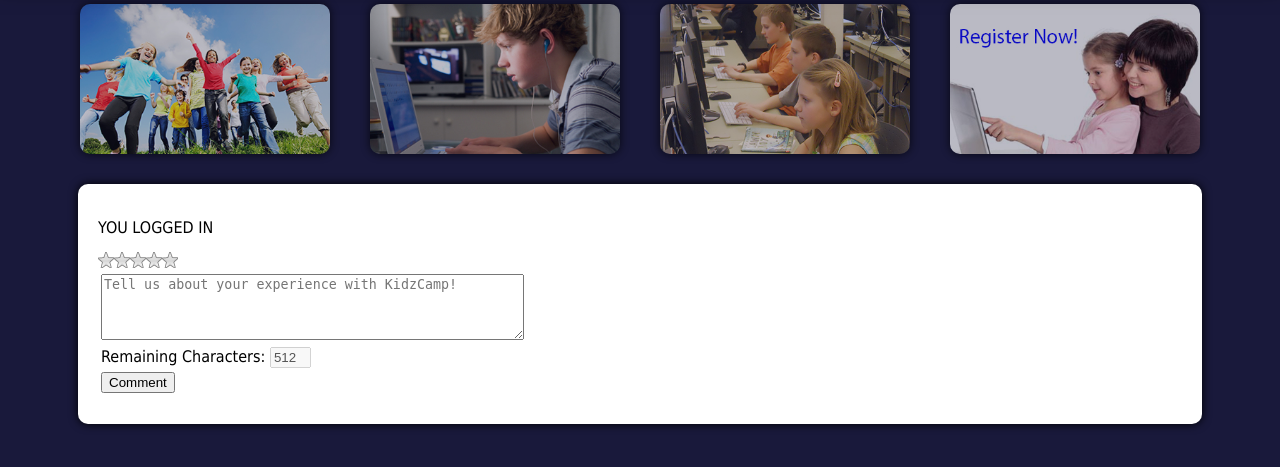
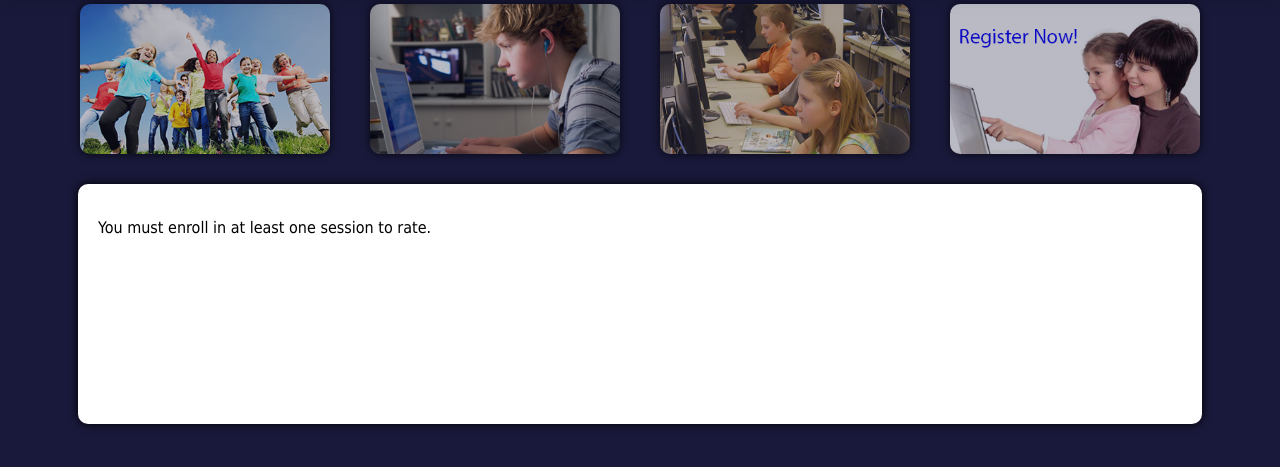
Before and after one commit to jordanbuschman/coen161_final, a PHP site: page /forum.php in a window 1280 px wide. Shown: the part 116-583 px from the top of the page. Run offline with PHP 8.4, Linux system fonts and the light colour scheme; the visitor is signed in with stand-in values (Sample User, id 1); some libraries are stand-ins or nearby versions.

Commit message:
Added submitForum.php

```diff
--- a/forum.php
+++ b/forum.php
@@ -12,8 +12,10 @@
 
 	<style>
   .rating {
+  	  width:140px;
       overflow: hidden;
       display: inline-block;
+      padding-bottom: 10px;
   }
   .rating-input {
       position: absolute;
@@ -28,6 +30,7 @@
       background: url('images/stars.gif') 0 0;
   }
 
+
 	.rating-star:hover,
 	.rating-star:hover ~ .rating-star,
 	.rating-input:checked ~ .rating-star{
@@ -37,7 +40,6 @@
 	.rating-input:checked ~ .rating-star {
       	background-position: 0 -32px;
   	}
-
 
 	</style>
 
@@ -73,6 +75,28 @@
  				var countfield = document.getElementById(field2);
  				countfield.value = maxlimit - field.value.length;
 			}
+
+			function submitComment(){
+
+				var rating = $('input[name="userRating"]:checked').val();
+				var comment = document.getElementById("userReview").value
+				if (comment.length == 0)
+					alert("Please enter a comment");
+
+				$.post( "submitForum.php", { numStars:rating, review:comment })
+					.done(function( data ) {
+			    		if( data == "T" ){
+			    			//Refresh the page
+			    			window.location = window.location.pathname;
+			    		}else {
+			    			alert( "Error" );
+			    		}
+			  		}).fail(function() {
+			    		alert( "AJAX FAILED" );
+			  		});
+			  	*/
+			}
+
 		</script>
 
 		<header>
@@ -152,30 +176,36 @@
 		</section>
 		<section class="centerpage">
 			<?php
-					if(isset($_SESSION['user'])) {
-						echo '<p> YOU LOGGED IN </p>';
+				if(!isset($_SESSION['user'])) {
+					echo '<p> Please log in to rate. </p>';
+				} else {
+					if( ! $_SESSION['user']->didEnroll ) {
+						echo '<p> You must enroll in at least one session to rate. </p>';
+					} else {
 				?>
 					<form action="javascript:submitComment();">
          				<span class="rating">
-									<input type="radio" class="rating-input"
-        								id="rating-input-1-5" name="rating-input-1">
-        							<label for="rating-input-1-5" class="rating-star"></label>
-        							<input type="radio" class="rating-input"
-        								id="rating-input-1-4" name="rating-input-1">
-        							<label for="rating-input-1-4" class="rating-star"></label>
-        							<input type="radio" class="rating-input"
-        								id="rating-input-1-3" name="rating-input-1">
-        							<label for="rating-input-1-3" class="rating-star"></label>
-        							<input type="radio" class="rating-input"
-        								id="rating-input-1-2" name="rating-input-1">
-        							<label for="rating-input-1-2" class="rating-star"></label>
-            						<input type="radio" class="rating-input"
-        								id="rating-input-1-1" name="rating-input-1">
-        							<label for="rating-input-1-1" class="rating-star"></label>
+         					Rating:
+							<input type="radio" value="5" class="rating-input"
+        						id="userRating-5" name="userRating">
+        					<label for="userRating-5" class="rating-star"></label>
+        					<input type="radio" value="4" class="rating-input"
+        						id="userRating-4" name="userRating">
+        					<label for="userRating-4" class="rating-star"></label>
+        					<input type="radio" value="3" class="rating-input"
+        						id="userRating-3" name="userRating">
+        					<label for="userRating-3" class="rating-star"></label>
+        					<input type="radio" value="2" class="rating-input"
+        						id="userRating-2" name="userRating">
+        					<label for="userRating-2" class="rating-star"></label>
+            				<input type="radio" value="1" class="rating-input"
+        						id="userRating-1" name="userRating">
+        					<label for="userRating-1" class="rating-star"></label>
+
 						</span>
          				<table>
         					<tr><td colspan="5">
-        								<textarea maxlength="512" rows="4" cols="50"
+        						<textarea id="userReview" maxlength="512" rows="4" cols="50"
         						placeholder="Tell us about your experience with KidzCamp!"
         						onkeyup="textCounter(this,'counter',512);" ></textarea></td>
         					</tr>
@@ -188,10 +218,7 @@
         			</form>
 				<?php
 				}
-					else {
-						echo '<p> Please Log In to submit </p>';
-					}
-				?>
+			} ?>
 		</section>
 	</body>
 </html>
--- a/init.sql
+++ b/init.sql
@@ -47,9 +47,9 @@ CREATE TABLE cart (
 
 CREATE TABLE forum (
 	id INT NOT NULL AUTO_INCREMENT,
-	username VARCHAR(16) NOT NULL,
+	userId VARCHAR(16) NOT NULL,
 	rating INT NOT NULL,
-	review varchar(512) NOT NULL,
+	review VARCHAR(512) NOT NULL,
 	PRIMARY KEY (id));
 
 INSERT INTO user (username, password, firstName, lastName, didEnroll) VALUES ("jbob93", "potato", "Jim", "Bob", 1);
```
Also changed, not shown: submitForum.php (added, +37 -0 lines). Lines whose indentation alone changed are shown as unchanged.
